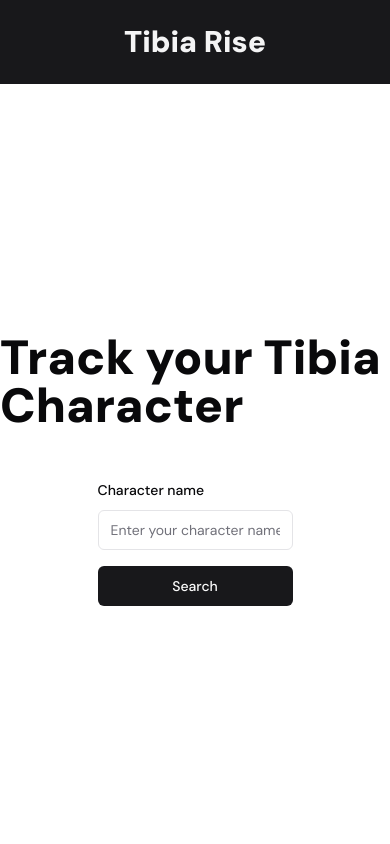
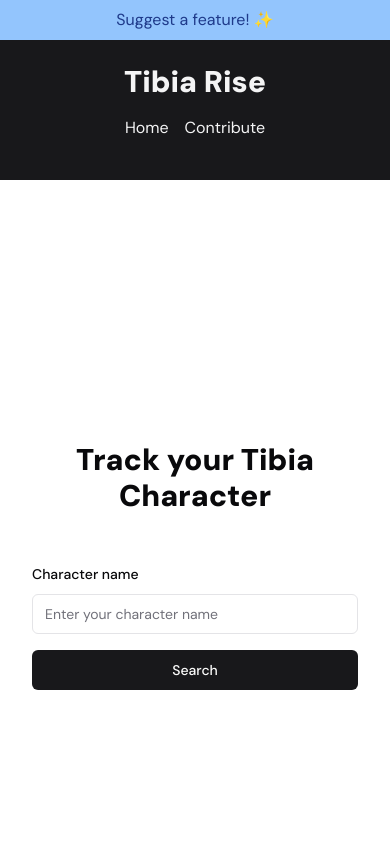
Before and after one commit to gitlherme/tibiarise, a Next.js app: page / in a window 390 px wide. Shown: the top 844 px of the page. Built offline with nearby package versions, Linux system fonts and the light colour scheme; no server answers.

Commit message:
fix: adjust mobile version

```diff
--- a/src/app/layout.tsx
+++ b/src/app/layout.tsx
@@ -23,7 +23,7 @@ export default function RootLayout({
         <Providers>
           <div className="flex flex-col justify-between min-h-screen">
             <Header />
-            <main className="md:container mx-auto">{children}</main>
+            <main className="container mx-auto">{children}</main>
             <Footer />
           </div>
         </Providers>
--- a/src/app/page.tsx
+++ b/src/app/page.tsx
@@ -33,14 +33,13 @@ export default function Home() {
 
   return (
     <div className="w-full h-[80vh] flex flex-col justify-center items-center gap-12">
-      <Head>
-        <title>Tibia Rise</title>
-      </Head>
-      <h1 className="text-5xl font-black">Track your Tibia Character</h1>
+      <h2 className="text-3xl md:text-5xl font-black text-center">
+        Track your Tibia Character
+      </h2>
       <Form {...form}>
         <form
           onSubmit={form.handleSubmit(onSubmit)}
-          className="w-3/6 flex flex-col gap-4"
+          className="w-full md:w-3/6 flex flex-col gap-4"
         >
           <FormField
             control={form.control}
--- a/src/components/characters/character-information.tsx
+++ b/src/components/characters/character-information.tsx
@@ -28,9 +28,9 @@ export const CharacterInformation = () => {
     <Card>
       <CardHeader className="flex flex-row items-center gap-4">
         <div className="w-full">
-          <div className="flex justify-between w-full">
+          <div className="flex gap-2 flex-col-reverse md:flex-row justify-between w-full">
             <CardTitle>{data?.characterInfo.name}</CardTitle>
-            <Badge>
+            <Badge className="w-fit">
               {`Top ${vocationRank} ${vocationInitials(
                 data!.characterInfo.vocation
               )} de ${data?.characterInfo.world}`}
--- a/src/components/header/header.tsx
+++ b/src/components/header/header.tsx
@@ -3,13 +3,21 @@ import { Button } from "../ui/button";
 
 export const Header = () => (
   <div className="bg-secondary-foreground mb-12">
-    <div className="flex justify-center md:justify-between container mx-auto py-6 items-center">
+    <Link
+      className="md:hidden text-center bg-blue-300 text-blue-900 py-2 w-full block"
+      data-canny-link
+      href="https://tibia-rise.canny.io/feature-requests"
+      target="_blank"
+    >
+      Suggest a feature! ✨
+    </Link>
+    <div className="flex flex-col md:flex-row justify-center md:justify-between container mx-auto py-6 items-center">
       <Link href="/" className="block text-secondary">
         <span className="block text-3xl font-black">Tibia Rise</span>
       </Link>
 
-      <div className="hidden md:flex items-center gap-12">
-        <ul className="flex gap-8 text-secondary">
+      <div className="flex flex-col md:flex-row items-center md:gap-12">
+        <ul className="flex flex-row my-4 md:my-0 gap-4 md:gap-8 text-secondary">
           <li>
             <Link href="/" className="hover:text-blue-300">
               Home
@@ -21,7 +29,7 @@ export const Header = () => (
             </Link>
           </li>
         </ul>
-        <Button variant="secondary">
+        <Button className="hidden md:block" variant="secondary">
           <Link
             data-canny-link
             href="https://tibia-rise.canny.io/feature-requests"
--- a/src/components/progress/progress-log.tsx
+++ b/src/components/progress/progress-log.tsx
@@ -41,9 +41,9 @@ export const ProgressLog = () => {
   return (
     <Card>
       <CardHeader>
-        <div className="flex justify-between">
+        <div className="flex flex-col-reverse md:flex-row gap-2 justify-between">
           <CardTitle>Progress Log</CardTitle>
-          <Badge>Last month</Badge>
+          <Badge className="w-fit">Last month</Badge>
         </div>
       </CardHeader>
       <CardContent>
```
